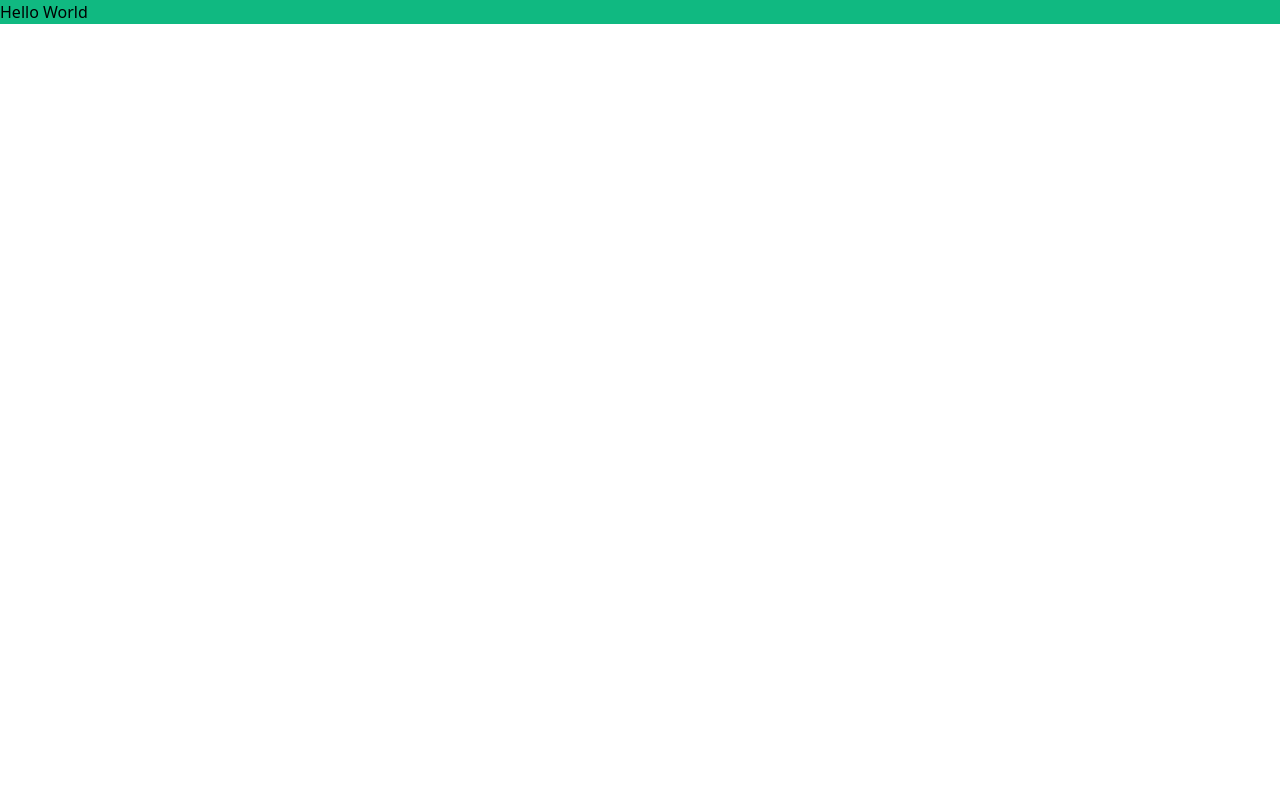
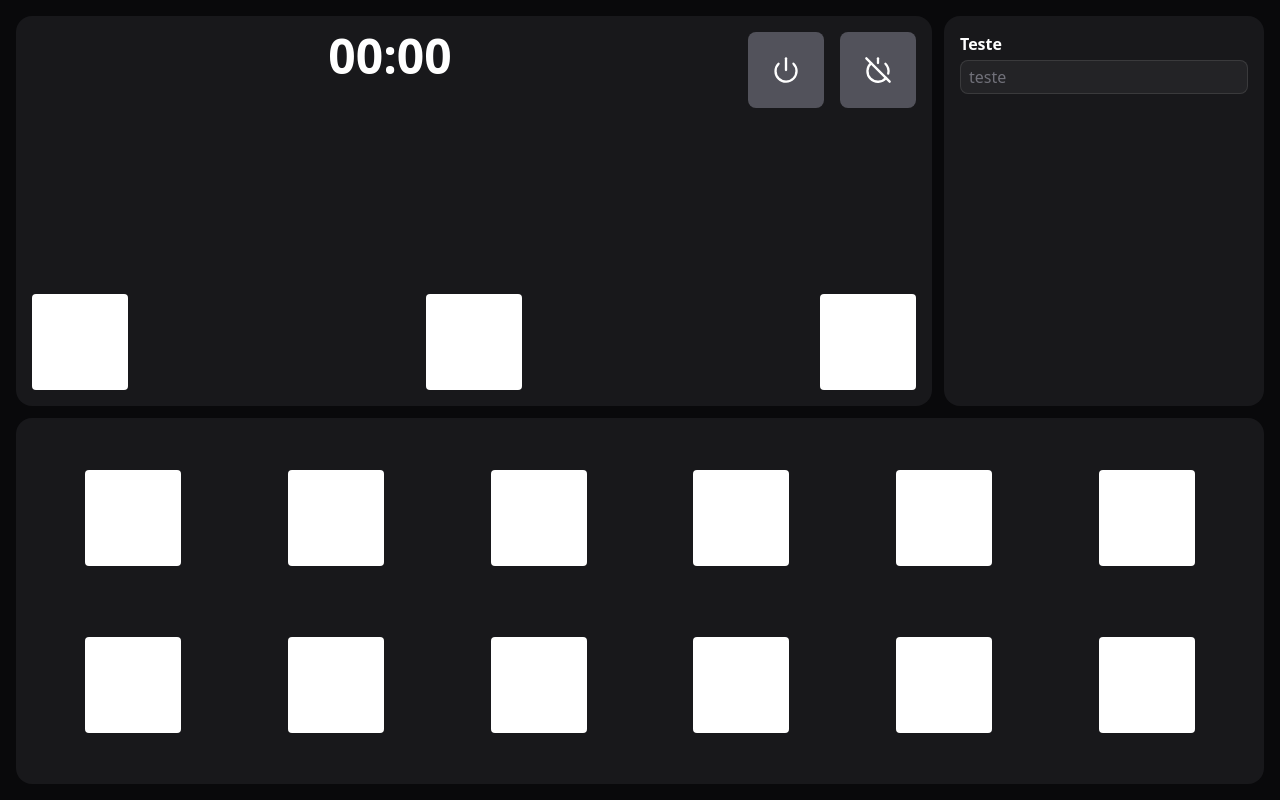
Before and after one commit to shindhi/freela_, a React (Vite) app: page / in a window 1280 px wide. Built offline with nearby package versions, Linux system fonts and the light colour scheme.

Commit message:
start layout

```diff
--- a/src/App.tsx
+++ b/src/App.tsx
@@ -1,9 +1,70 @@
 import './index.css'
+
+import { Power, PowerOff } from 'lucide-react'
+import { twMerge } from 'tailwind-merge'
 
 export function App() {
   return (
     <>
-      <h1 className="bg-emerald-500">Hello World</h1>
+      <div className="min-h-screen bg-zinc-950 grid grid-cols-app p-4 gap-3">
+        <div className="flex flex-col justify-between gap-3 bg-zinc-900 rounded-2xl">
+          <div className="flex justify-center p-4">
+            <span className="text-white font-semibold text-5xl w-full text-center">
+              00:00
+            </span>
+
+            <div className="flex gap-4 ml-auto">
+              <button className="bg-zinc-600 rounded-lg p-6 text-white">
+                <Power strokeWidth={2} size={28} />
+              </button>
+
+              <button className="bg-zinc-600 rounded-lg p-6 text-white">
+                <PowerOff strokeWidth={2} size={28} />
+              </button>
+            </div>
+          </div>
+
+          <div className="p-4 flex gap-3 justify-between">
+            <div className="h-24 w-24 bg-white rounded"></div>
+            <div className="h-24 w-24 bg-white rounded"></div>
+            <div className="h-24 w-24 bg-white rounded"></div>
+          </div>
+        </div>
+
+        <div className="bg-zinc-900 rounded-2xl p-4">
+          <form className="flex flex-col gap-4">
+            <div className="text-white flex flex-col gap-1 w-full">
+              <label className="font-semibold" htmlFor="test1">
+                Teste
+              </label>
+              <input
+                type="text"
+                placeholder="teste"
+                id="test1"
+                className={twMerge(
+                  'rounded-lg py-1 px-2 placeholder:text-zinc-500 bg-white/5 border border-white/10 outline-none focus:ring-0',
+                  'focus:border-blue-500 focus:ring-1 focus:ring-blue-500',
+                )}
+              />
+            </div>
+          </form>
+        </div>
+
+        <div className="col-span-full bg-zinc-900 rounded-2xl grid grid-cols-6 p-4">
+          <div className="h-24 w-24 bg-white rounded self-center justify-self-center"></div>
+          <div className="h-24 w-24 bg-white rounded self-center justify-self-center"></div>
+          <div className="h-24 w-24 bg-white rounded self-center justify-self-center"></div>
+          <div className="h-24 w-24 bg-white rounded self-center justify-self-center"></div>
+          <div className="h-24 w-24 bg-white rounded self-center justify-self-center"></div>
+          <div className="h-24 w-24 bg-white rounded self-center justify-self-center"></div>
+          <div className="h-24 w-24 bg-white rounded self-center justify-self-center"></div>
+          <div className="h-24 w-24 bg-white rounded self-center justify-self-center"></div>
+          <div className="h-24 w-24 bg-white rounded self-center justify-self-center"></div>
+          <div className="h-24 w-24 bg-white rounded self-center justify-self-center"></div>
+          <div className="h-24 w-24 bg-white rounded self-center justify-self-center"></div>
+          <div className="h-24 w-24 bg-white rounded self-center justify-self-center"></div>
+        </div>
+      </div>
     </>
   )
 }
```
